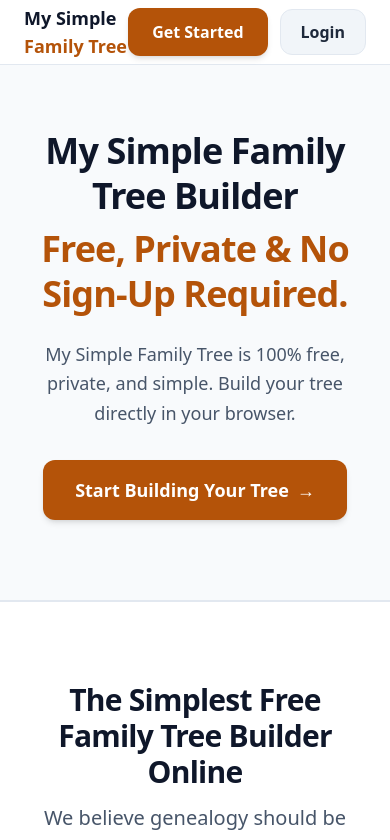
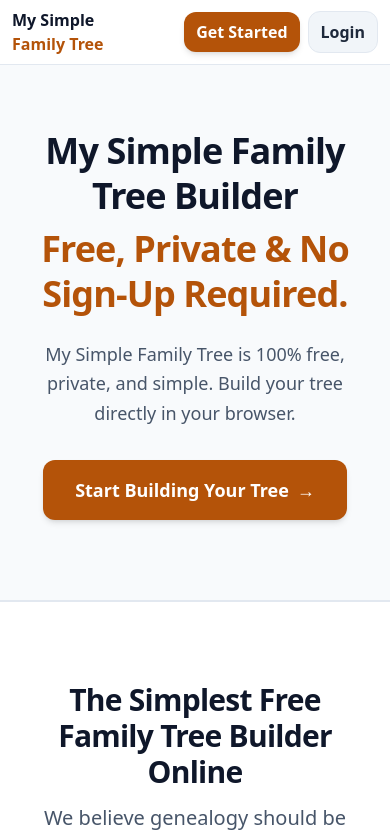
Before and after one commit to Moiralah/ft_transcendence, a Next.js app in the folder frontend/: page / in a window 390 px wide. Shown: the top 840 px of the page. Built offline with nearby package versions, Linux system fonts and the light colour scheme.

Commit message:
fix(navbar): fit the logo and buttons on phone screens

```diff
--- a/frontend/src/components/navbar.tsx
+++ b/frontend/src/components/navbar.tsx
@@ -40,11 +40,11 @@ export function Navbar({
     >
       <nav
         aria-label="Main navigation"
-        className="max-w-7xl mx-auto px-6 h-16 flex justify-between items-center"
+        className="max-w-7xl mx-auto px-3 sm:px-6 h-16 flex justify-between items-center gap-2"
       >
         <Link
           href="/dashboard"
-          className="grid grid-cols-1 grid-rows-2 sm:grid-cols-2 sm:grid-rows-1 rounded-md font-bold text-lg sm:text-xl focus:outline-none focus:ring-2 focus:ring-offset-2"
+          className="min-w-0 grid grid-cols-1 grid-rows-2 sm:grid-cols-2 sm:grid-rows-1 leading-tight whitespace-nowrap rounded-md font-bold text-sm min-[360px]:text-base sm:text-xl focus:outline-none focus:ring-2 focus:ring-offset-2"
           aria-label={`${brandName} Home`}
           style={{
             ['--tw-ring-color' as string]: tokens.focusRing,
@@ -54,12 +54,13 @@ export function Navbar({
           <span style={{color: tokens.brand1 }}>My Simple</span>
           <span style={{color: tokens.brand2 }}> Family Tree</span>
         </Link>
-        <div className="flex items-center gap-3">
+        <div className="flex shrink-0 items-center gap-1 min-[360px]:gap-2 sm:gap-3">
           {btnText1 && (
             <Button
               href={btnHref1}
               onClick={btnOnClick1}
               variant="primary"
+              className="max-sm:px-3 max-sm:py-2 max-[359px]:px-2 max-[359px]:text-sm"
             >
               {btnText1}
             </Button>
@@ -69,6 +70,7 @@ export function Navbar({
               href={btnHref2}
               onClick={btnOnClick2}
               variant="secondary"
+              className="max-sm:px-3 max-sm:py-2 max-[359px]:px-2 max-[359px]:text-sm"
             >
               {btnText2}
             </Button>
@@ -77,6 +79,7 @@ export function Navbar({
             <Button
               onClick={btnOnClick3}
               variant="ghost"
+              className="max-sm:w-auto max-sm:h-auto max-sm:px-2 max-sm:py-2 max-[359px]:text-sm"
             >
               {btnText3}
             </Button>
```
